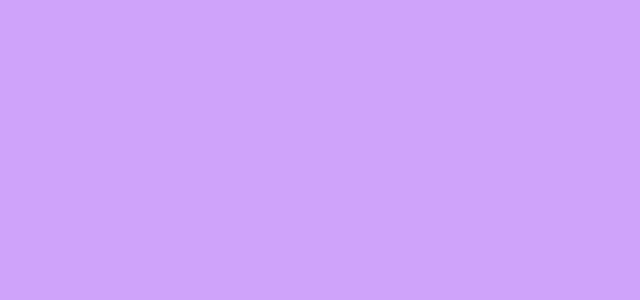
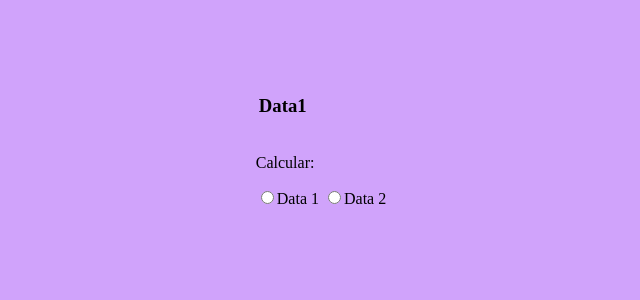
Before and after one commit to NataliaLM-26/testing-mat, an Angular app: page /1a in a window 1280 px wide. Before the commit this address led to /. Shown: the top 300 px of the page, without its empty margins (319-959 px from the left). Built offline with nearby package versions, Linux system fonts and the light colour scheme.

Commit message:
cambios #18

```diff
--- a/src/app/front1a/front1a.component.html
+++ b/src/app/front1a/front1a.component.html
@@ -7,6 +7,17 @@
 </head>
 <body>
     <div class="contenido">
+        <table>
+            <tr>
+                <th colspan="2"><h3>Data1</h3></th>
+
+            </tr>
+        </table>
+    </div>
+    <div>
+        <p>Calcular:</p>
+        <input type="radio" />Data 1
+        <input type="radio" />Data 2
 
     </div>
 </body>
--- a/src/app/main/main.component.html
+++ b/src/app/main/main.component.html
@@ -9,7 +9,7 @@
 <body>
     <h1>Operations</h1><br>
     <div class="botones">
-            <button routerLink="/Media">
+            <button routerLink="/1a">
                 Mean & Standar Desviation
             </button>
             <br>
```
Also changed, not shown: src/app/app-routing.module.ts (+2 -6 lines).
